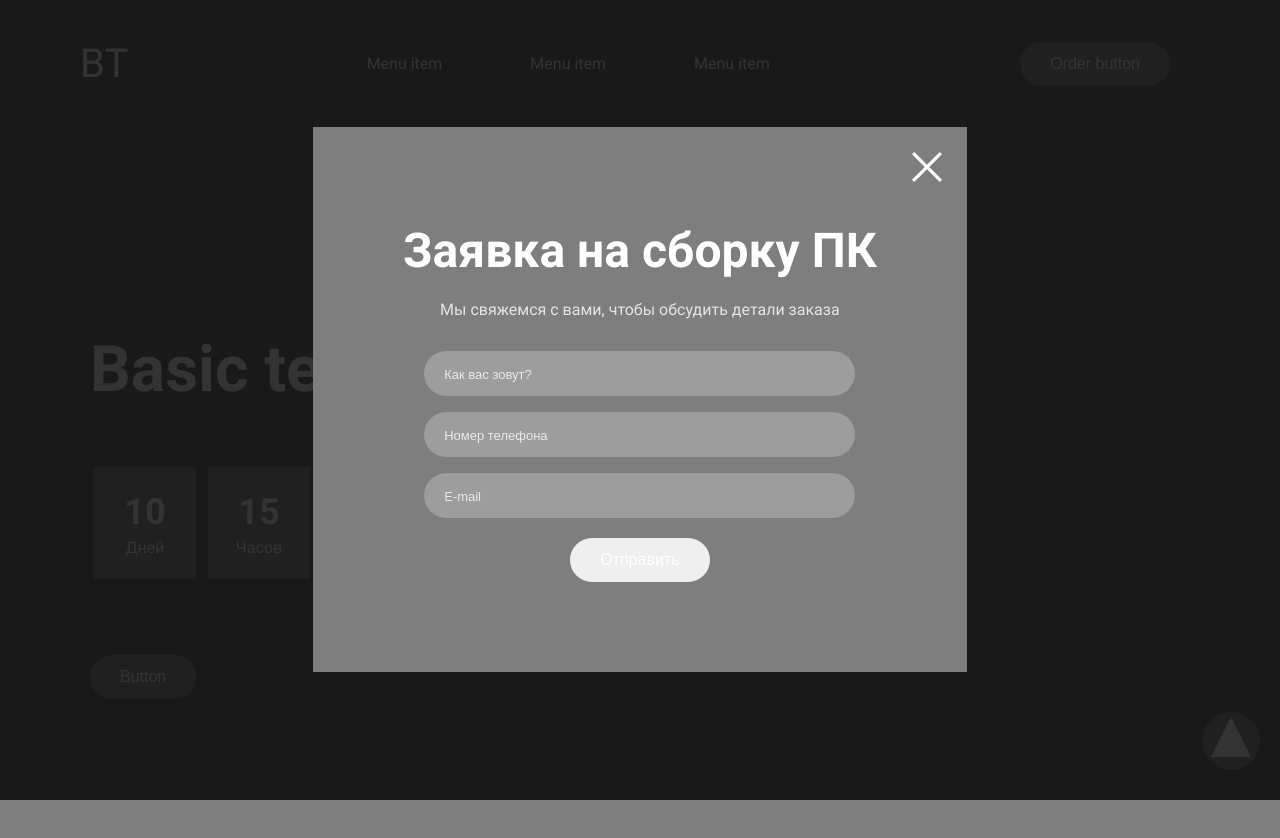
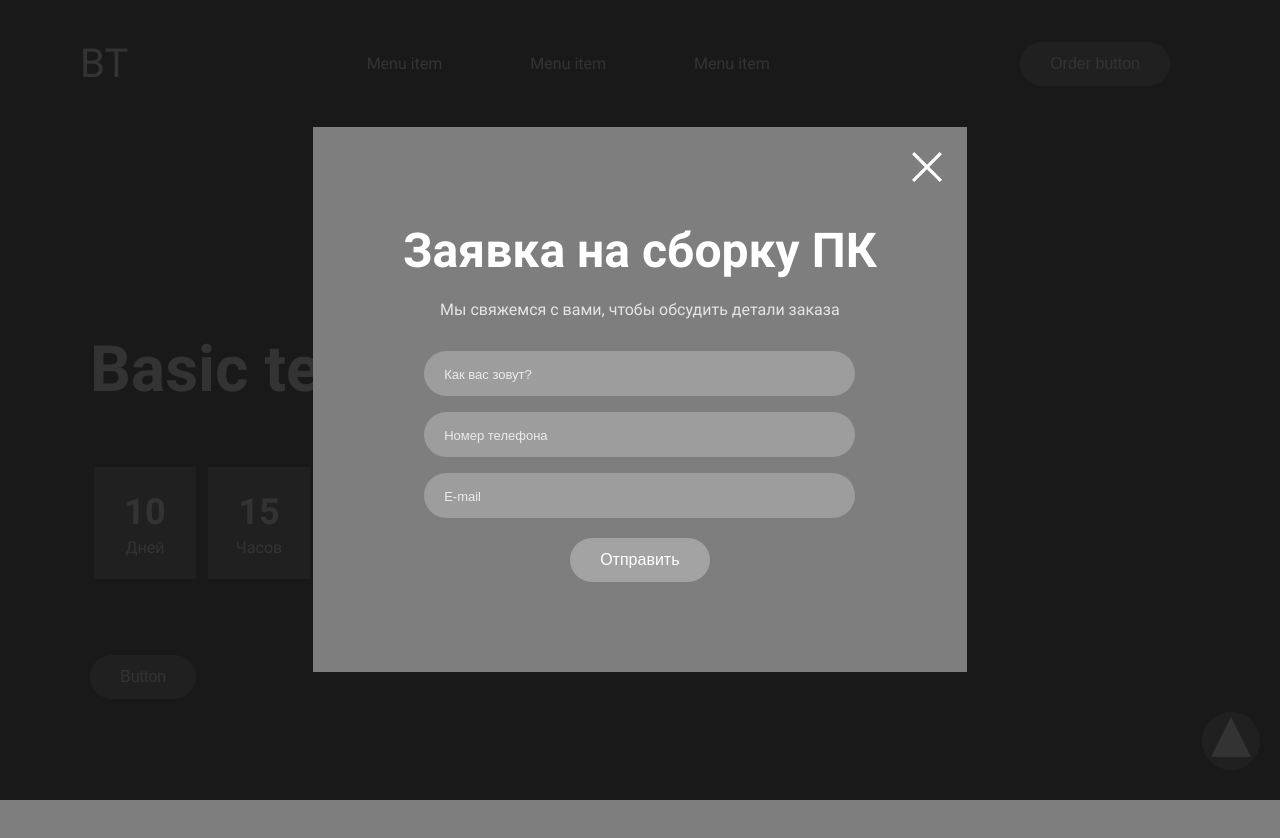
Before and after one commit to S-Kozachuk/adaptive-template, a plain HTML site: page index.html in a window 1280 px wide. Both pictures are taken after a click on the button "Order button". Drawn offline with nearby package versions, Linux system fonts and the light colour scheme; files that its build step writes are made by us from their sources.

Commit message:
Changed color of modal button

```diff
--- a/index.html
+++ b/index.html
@@ -242,7 +242,7 @@
 								<input class="form__input" type="email" name="email" value="" placeholder="E-mail">
 							</div>
 						</div>
-						<button class="button button--dark" id="btn-submit" type="submit">Отправить</button>
+						<button class="button button--light" id="btn-submit" type="submit">Отправить</button>
 					</form>
 					<div id="answer"></div>
 				</div>
```
